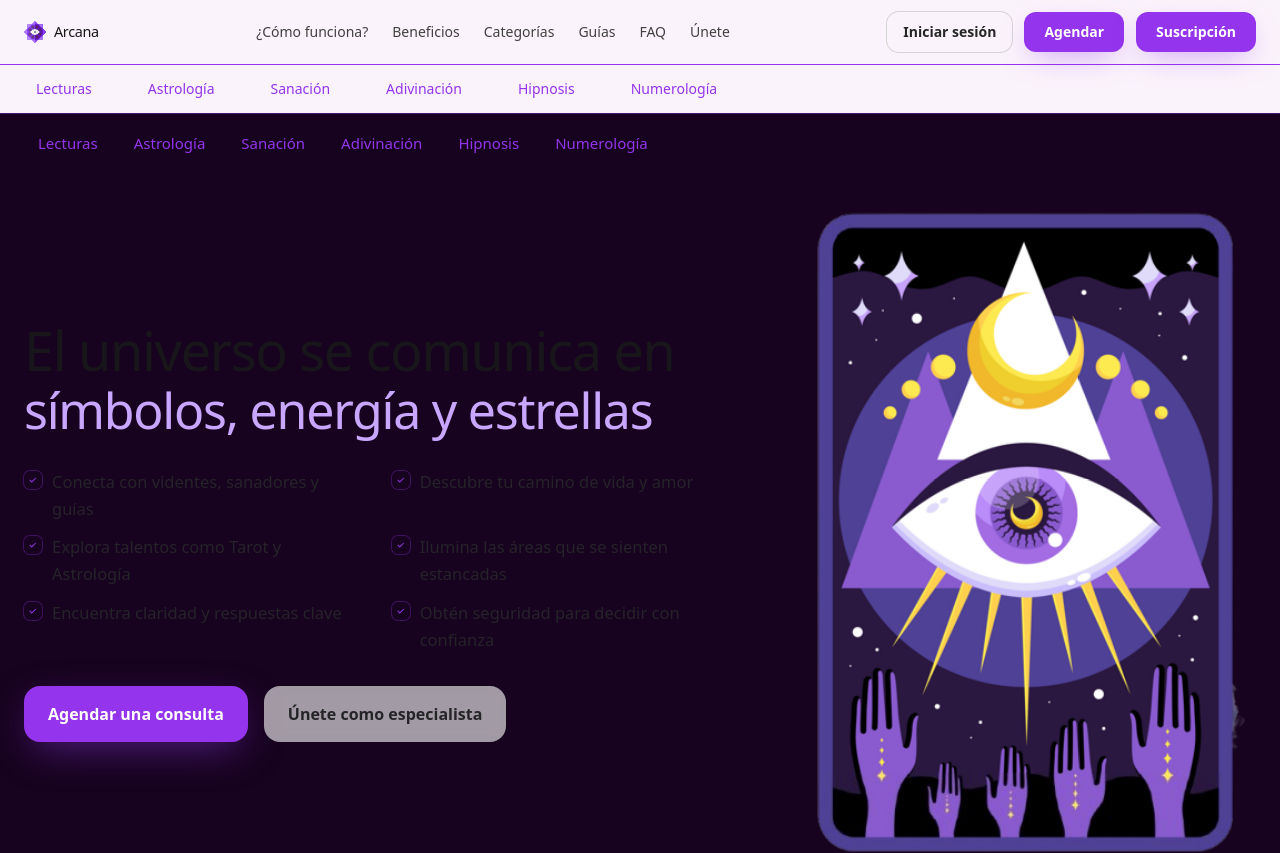
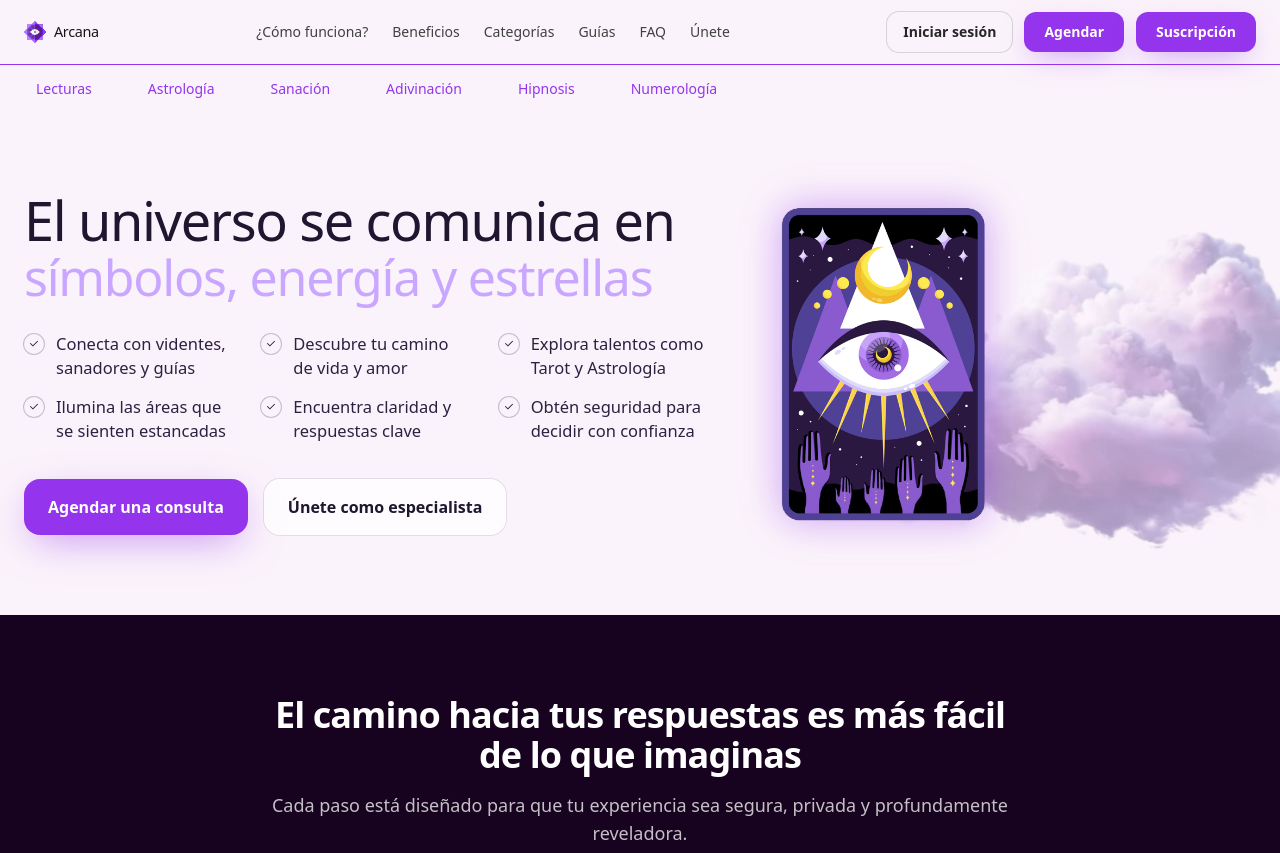
Before and after one commit to arcana302-art/arcana-v2, a Next.js app: page / in a window 1280 px wide. Shown: the top 853 px of the page. Built offline with nearby package versions, Linux system fonts and the light colour scheme.

Commit message:
Update Hero.tsx

```diff
--- a/app/components/Hero.tsx
+++ b/app/components/Hero.tsx
@@ -5,145 +5,129 @@ import Image from 'next/image';
 const HERO_IMG = '/brand/hero-card-eye.png';
 const CLOUD_IMG = '/brand/Nube1.png';
 
-const TALENTS = [
-  'Lecturas',
-  'Astrología',
-  'Sanación',
-  'Adivinación',
-  'Hipnosis',
-  'Numerología',
-];
-
-function Bullet({ children }: { children: React.ReactNode }) {
-  return (
-    <li className="relative pl-7 text-[16.5px] leading-relaxed text-zinc-800/90">
-      <span
-        aria-hidden
-        className="absolute left-0 top-[2px] inline-flex h-[18px] w-[18px] items-center justify-center rounded-md ring-1 ring-[#9434ec]/30"
-      >
-        <svg width="12" height="12" viewBox="0 0 24 24" className="fill-[#9434ec]">
-          <path d="M9.55 17.3 4.8 12.55l1.4-1.4 3.35 3.35 7.2-7.2 1.4 1.4-8.6 8.6Z" />
-        </svg>
-      </span>
-      {children}
-    </li>
-  );
-}
-
 export default function Hero() {
   return (
-    <section id="inicio" className="relative">
-      {/* Separador morado */}
-      <div className="border-t border-[#9434ec]/40" />
-
-      {/* Barra de talentos (bajo la línea) */}
-      <div className="mx-auto max-w-7xl px-6">
-        <nav className="flex flex-wrap gap-2 py-3">
-          {TALENTS.map((t) => (
-            <a
-              key={t}
-              href="#categorias"
-              className="rounded-xl px-3.5 py-1.5 text-[15px] text-[#9434ec] ring-1 ring-transparent transition
-                         hover:ring-[#9434ec] hover:bg-[#9434ec]/5"
-            >
-              {t}
-            </a>
-          ))}
-        </nav>
+    <section className="relative overflow-hidden bg-[#FBF3FB]">
+      {/* NUBE: detrás de la carta y del contenido */}
+      <div className="pointer-events-none absolute inset-0 z-0">
+        <img src={CLOUD_IMG} alt="" className="cloud-img" aria-hidden="true" />
       </div>
 
-      {/* Contenido principal */}
-      <div className="relative mx-auto max-w-7xl px-6 pt-4 pb-10 md:pt-6">
-        <div className="grid grid-cols-12 items-center gap-10 lg:gap-14">
-          {/* Texto */}
-          <div className="col-span-12 md:col-span-7">
-            <h1 className="text-zinc-900/90 tracking-tight leading-[1.08] text-[38px] sm:text-[46px] md:text-[54px] font-normal">
+      {/* CONTENIDO */}
+      <div className="relative z-10 mx-auto max-w-7xl px-6 pt-16 pb-16 lg:pt-20 lg:pb-20">
+        <div className="grid grid-cols-12 items-center gap-y-10 lg:gap-x-12">
+          {/* TEXTO */}
+          <div className="col-span-12 lg:col-span-7 xl:col-span-7">
+            <div className="max-w-[680px]">
+              {/* Título */}
+              <h1 className="text-[#1f1630] font-medium tracking-tight leading-[1.02] text-[44px] sm:text-[54px]">
                 El universo se comunica en
               </h1>
-            <h2 className="mt-1 text-[#c9a6ff] tracking-tight leading-[1.06] text-[34px] sm:text-[42px] md:text-[50px] font-normal">
+              <h2 className="mt-1 text-[42px] sm:text-[50px] font-medium tracking-tight leading-[1.03] text-[#c9a6ff]">
                 símbolos, energía y estrellas
               </h2>
 
               {/* Bullets */}
-            <ul className="mt-8 grid grid-cols-1 gap-y-3 sm:grid-cols-2 sm:gap-x-10">
+              <div className="mt-7 grid grid-cols-1 sm:grid-cols-2 md:grid-cols-3 gap-x-8 gap-y-4 text-[16.5px] text-[#2b2140]">
                 <Bullet>Conecta con videntes, sanadores y guías</Bullet>
                 <Bullet>Descubre tu camino de vida y amor</Bullet>
                 <Bullet>Explora talentos como Tarot y Astrología</Bullet>
                 <Bullet>Ilumina las áreas que se sienten estancadas</Bullet>
                 <Bullet>Encuentra claridad y respuestas clave</Bullet>
                 <Bullet>Obtén seguridad para decidir con confianza</Bullet>
-            </ul>
+              </div>
 
               {/* Botones */}
-            <div className="mt-8 flex flex-wrap gap-4">
+              <div className="mt-9 flex flex-wrap gap-4">
                 <a
                   href="#"
-                className="inline-flex h-14 items-center justify-center rounded-2xl px-6 text-white text-base font-semibold
-                           bg-[#9434ec] shadow-[0_12px_40px_-10px_rgba(148,52,236,0.55)]
-                           transition-transform hover:scale-[1.03] active:scale-[0.98]"
+                  className="inline-flex items-center justify-center rounded-2xl px-6 h-14 text-white text-base font-semibold bg-[#9434ec] shadow-[0_12px_40px_-10px_rgba(148,52,236,0.55)] transition-transform duration-200 hover:scale-[1.03] active:scale-[0.98]"
                 >
                   Agendar una consulta
                 </a>
+
                 <a
                   href="#"
-                className="inline-flex h-14 items-center justify-center rounded-2xl px-6 text-base font-semibold text-zinc-900/90
-                           ring-1 ring-zinc-900/15 bg-white/60 backdrop-blur
-                           transition hover:bg-white/80"
+                  className="inline-flex items-center justify-center rounded-2xl px-6 h-14 text-[#1f1630] text-base font-semibold ring-1 ring-[#1f1630]/10 bg-white/70 backdrop-blur transition-all duration-200 hover:bg-white"
                 >
                   Únete como especialista
                 </a>
               </div>
             </div>
+          </div>
 
-          {/* Imagen + nube */}
-          <div className="col-span-12 md:col-span-5 relative flex justify-center md:justify-end">
-            {/* Nube detrás */}
-            <img
-              src={CLOUD_IMG}
-              alt=""
-              aria-hidden="true"
-              className="pointer-events-none absolute right-[-40px] top-1/2 z-0 w-[520px] -translate-y-1/2 opacity-[0.55]
-                         md:right-[-60px] md:w-[600px] cloud-wobble"
-              style={{
-                maskImage:
-                  'radial-gradient(140% 135% at 55% 50%, #000 60%, transparent 100%)',
-                WebkitMaskImage:
-                  'radial-gradient(140% 135% at 55% 50%, #000 60%, transparent 100%)',
-              }}
-            />
-
-            {/* Carta (sin inclinación, 15% más grande aprox) */}
-            <div className="relative z-10">
+          {/* CARTA */}
+          <div className="col-span-12 lg:col-span-5 xl:col-span-5 relative flex justify-center lg:justify-start">
+            <div
+              className="
+                relative
+                w-[72px] sm:w-[86px] md:w-[98px] lg:w-[111px] xl:w-[125px]
+                md:w-[180px] lg:w-[200px] xl:w-[225px]
+                rotate-0
+                transition-transform duration-500
+                hover:scale-[1.05]
+                drop-shadow-[0_0_20px_rgba(148,52,236,0.16)]
+                z-10
+                select-none
+              "
+            >
               <Image
                 src={HERO_IMG}
                 alt="Carta / símbolo místico"
-                width={480}  // ~15% más grande que un 410–420 base
-                height={700}
+                width={700}
+                height={980}
                 priority
-                className="h-auto w-[340px] sm:w-[380px] md:w-[420px] lg:w-[460px] select-none"
+                className="h-auto w-full relative z-20 drop-shadow-[0_0_18px_rgba(148,52,236,0.28)]"
               />
             </div>
           </div>
         </div>
       </div>
 
-      {/* Animación de la nube (vaivén sutil, con margen a la izquierda) */}
+      {/* Estilos locales para la nube (vaivén suave y tamaño controlado) */}
       <style jsx>{`
-        @keyframes cloudSway {
-          0% {
-            transform: translateX(0);
+        .cloud-img {
+          position: absolute;
+          top: 12%;
+          left: 65%;
+          width: 560px;          /* más pequeña que antes */
+          max-width: none;
+          opacity: 0.45;
+          filter: none;
+          z-index: 0;
+          -webkit-mask-image: radial-gradient(140% 125% at 56% 46%, #000 62%, transparent 100%);
+                  mask-image: radial-gradient(140% 125% at 56% 46%, #000 62%, transparent 100%);
+          animation: cloud-sway 38s ease-in-out infinite;
         }
-          50% {
-            transform: translateX(-8%); /* menos desplazamiento hacia el texto */
-          }
-          100% {
-            transform: translateX(0);
+        @media (min-width: 1024px) {
+          .cloud-img {
+            top: 10%;
+            width: 660px;
+            -webkit-mask-image: radial-gradient(145% 130% at 56% 46%, #000 62%, transparent 100%);
+                    mask-image: radial-gradient(145% 130% at 56% 46%, #000 62%, transparent 100%);
           }
         }
-        .cloud-wobble {
-          animation: cloudSway 18s ease-in-out infinite;
+        /* Vaivén sutil (izquierda-derecha) sin invadir el texto */
+        @keyframes cloud-sway {
+          0%   { transform: translateX(0); }
+          50%  { transform: translateX(-18%); }
+          100% { transform: translateX(0); }
         }
       `}</style>
     </section>
   );
 }
+
+/* ===== Item de bullet (check minimal) ===== */
+function Bullet({ children }: { children: React.ReactNode }) {
+  return (
+    <div className="flex items-start gap-3">
+      <span className="mt-[2px] inline-flex h-5 w-5 shrink-0 items-center justify-center rounded-full ring-1 ring-[#2b2140]/25">
+        <svg width="12" height="12" viewBox="0 0 24 24" className="fill-[#2b2140]">
+          <path d="M20.285 6.709 9.75 17.244 3.715 11.21l1.414-1.414 4.621 4.62 9.121-9.12 1.414 1.414Z" />
+        </svg>
+      </span>
+      <span className="leading-[1.45]">{children}</span>
+    </div>
+  );
+}
```
Lines whose indentation alone changed are shown as unchanged.
